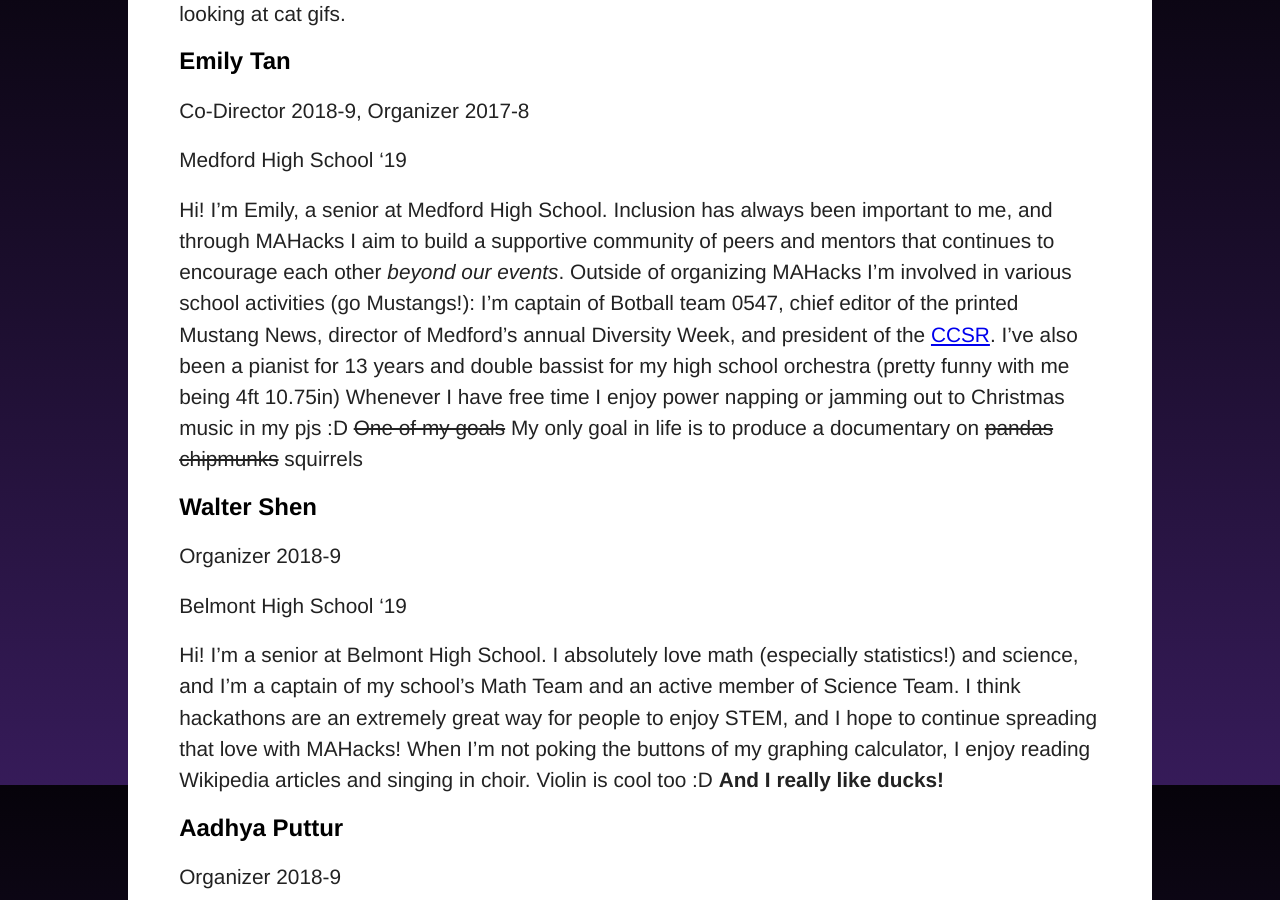
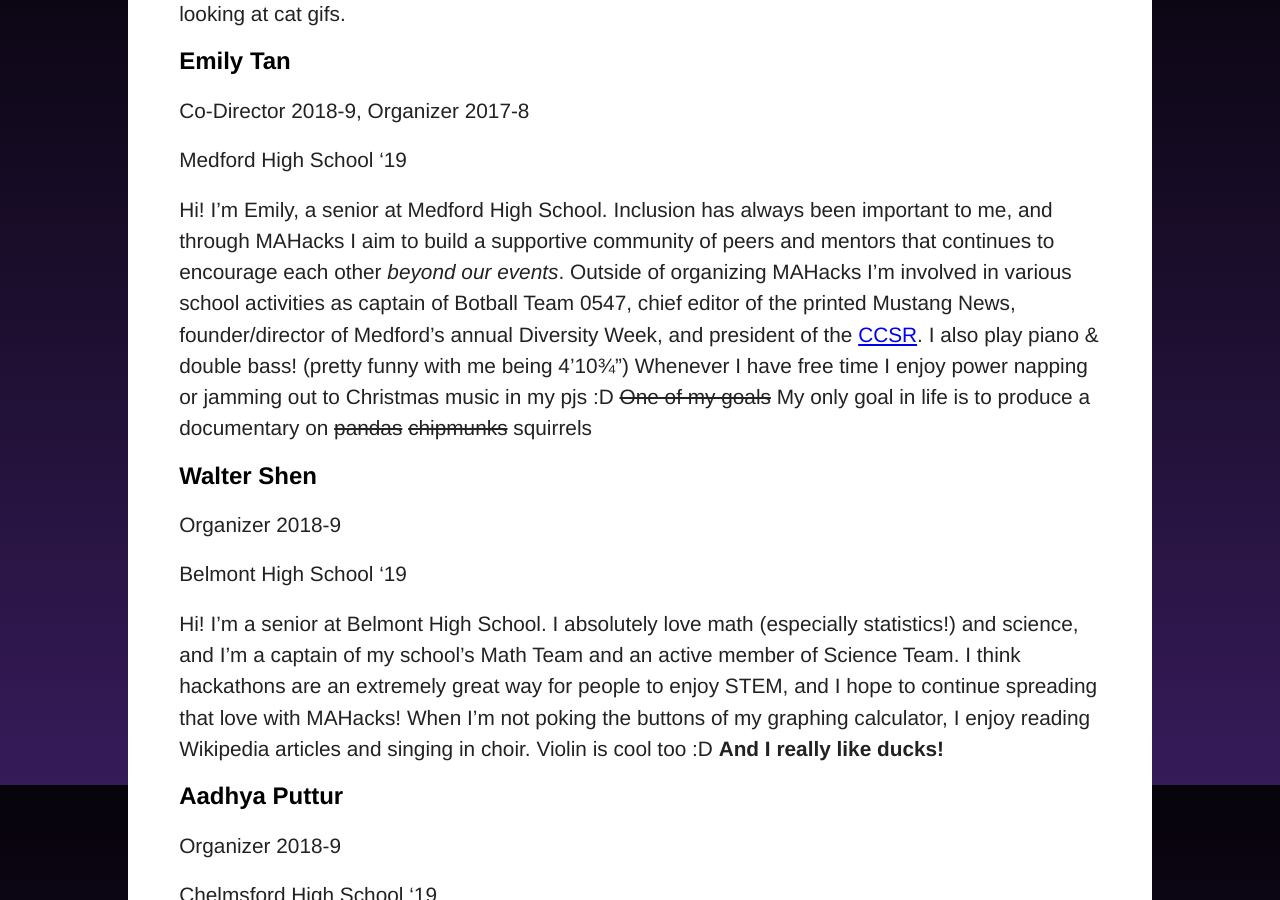
Before and after one commit to mahacks/old-website, a Jekyll site: the page built from about.md, in a window 1280 px wide and 900 px high, scrolled down 1015 px. Built offline with Jekyll 4.4.1, drawn with Linux system fonts in a browser that asks for light colours; some web fonts are replaced.

Commit message:
emily make up your mind

```diff
--- a/about.md
+++ b/about.md
@@ -25,7 +25,7 @@
 
 Medford High School ‘19
 
-Hi! I’m Emily, a senior at Medford High School. Inclusion has always been important to me, and through MAHacks I aim to build a supportive community of peers and mentors that continues to encourage each other _beyond our events_. Outside of organizing MAHacks I’m involved in various school activities (go Mustangs!): I'm captain of Botball team 0547, chief editor of the printed Mustang News, director of Medford’s annual Diversity Week, and president of the [CCSR](www.medfordccsr.org). I've also been a pianist for 13 years and double bassist for my high school orchestra (pretty funny with me being 4ft 10.75in) Whenever I have free time I enjoy power napping or jamming out to Christmas music in my pjs :D ~~One of my goals~~ My only goal in life is to produce a documentary on ~~pandas~~ ~~chipmunks~~ squirrels
+Hi! I’m Emily, a senior at Medford High School. Inclusion has always been important to me, and through MAHacks I aim to build a supportive community of peers and mentors that continues to encourage each other _beyond our events_. Outside of organizing MAHacks I’m involved in various school activities as captain of Botball Team 0547, chief editor of the printed Mustang News, founder/director of Medford’s annual Diversity Week, and president of the [CCSR](www.medfordccsr.org). I also play piano & double bass! (pretty funny with me being 4'10¾") Whenever I have free time I enjoy power napping or jamming out to Christmas music in my pjs :D ~~One of my goals~~ My only goal in life is to produce a documentary on ~~pandas~~ ~~chipmunks~~ squirrels
 
 ### Walter Shen
 
```
